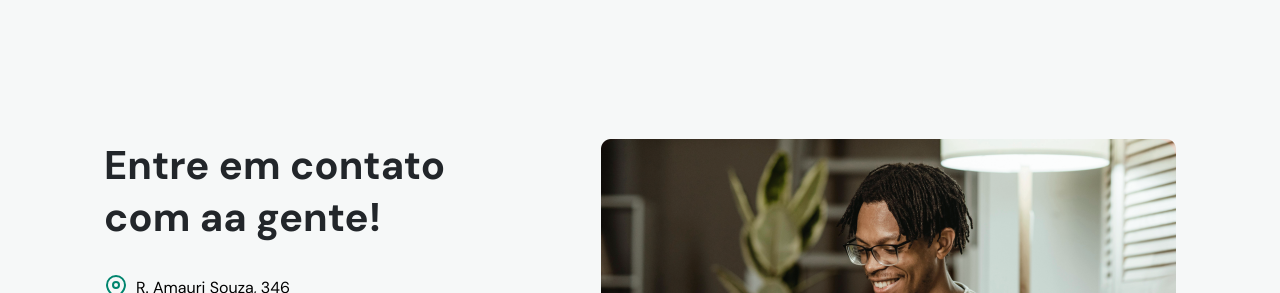
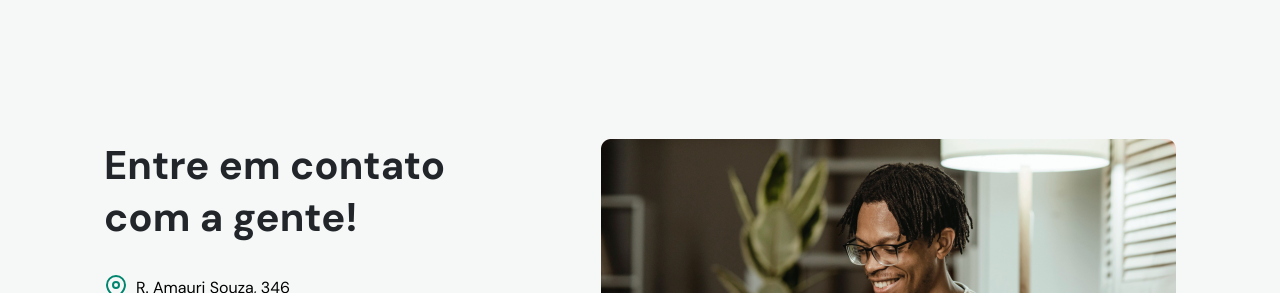
Before and after one commit to Wendel-Harrison/Projetinho, a plain HTML site: page index.html in a window 1280 px wide. Shown: the part 2560-2853 px from the top of the page. Drawn offline with nearby package versions, Linux system fonts and the light colour scheme.

```diff
--- a/index.html
+++ b/index.html
@@ -472,7 +472,7 @@
       <div class="wrapper">
         <div class="col-a">
           <header>
-            <h2>Entre em contato com aa gente!</h2>
+            <h2>Entre em contato com a gente!</h2>
           </header>
 
           <div class="content">
```
